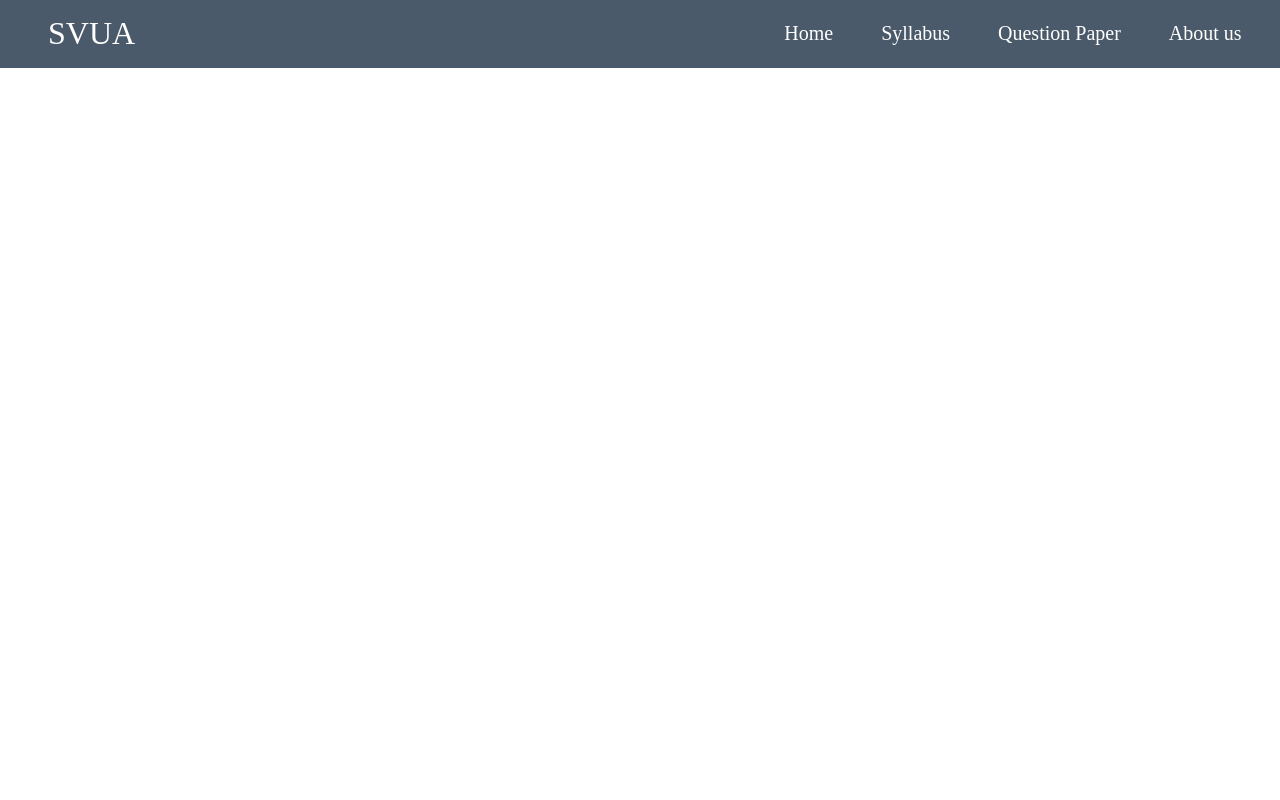
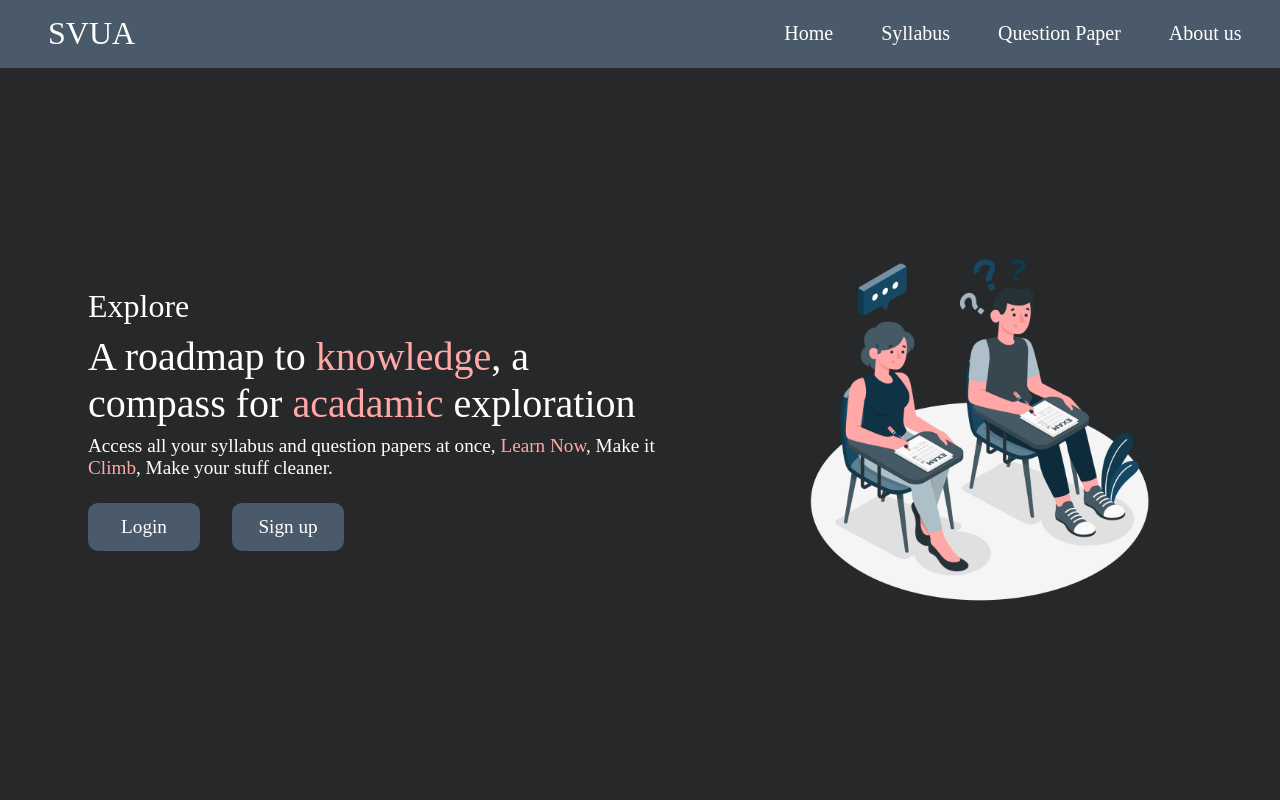
Before and after one commit to SvuAcadamics/student-help, a React (Create React App) app: page / in a window 1280 px wide. Shown: the top 800 px of the page. Built offline with nearby package versions, Linux system fonts and the light colour scheme.

Commit message:
Added some

```diff
--- a/src/App.js
+++ b/src/App.js
@@ -8,11 +8,11 @@ import Navbar from './components/Navbar/Navbar';
 import './App.css';
 
 const App = () => {
-
   return (
     <Router>
       <Navbar/>
       <Routes>
+        <Route path='/' element={<Home/>} />
         <Route path="/home" element={<Home />} />
         <Route path="/syllabus" element={<Syllabus />} />
         <Route path="/questionpaper" element={<Questionpaper />} />
```
